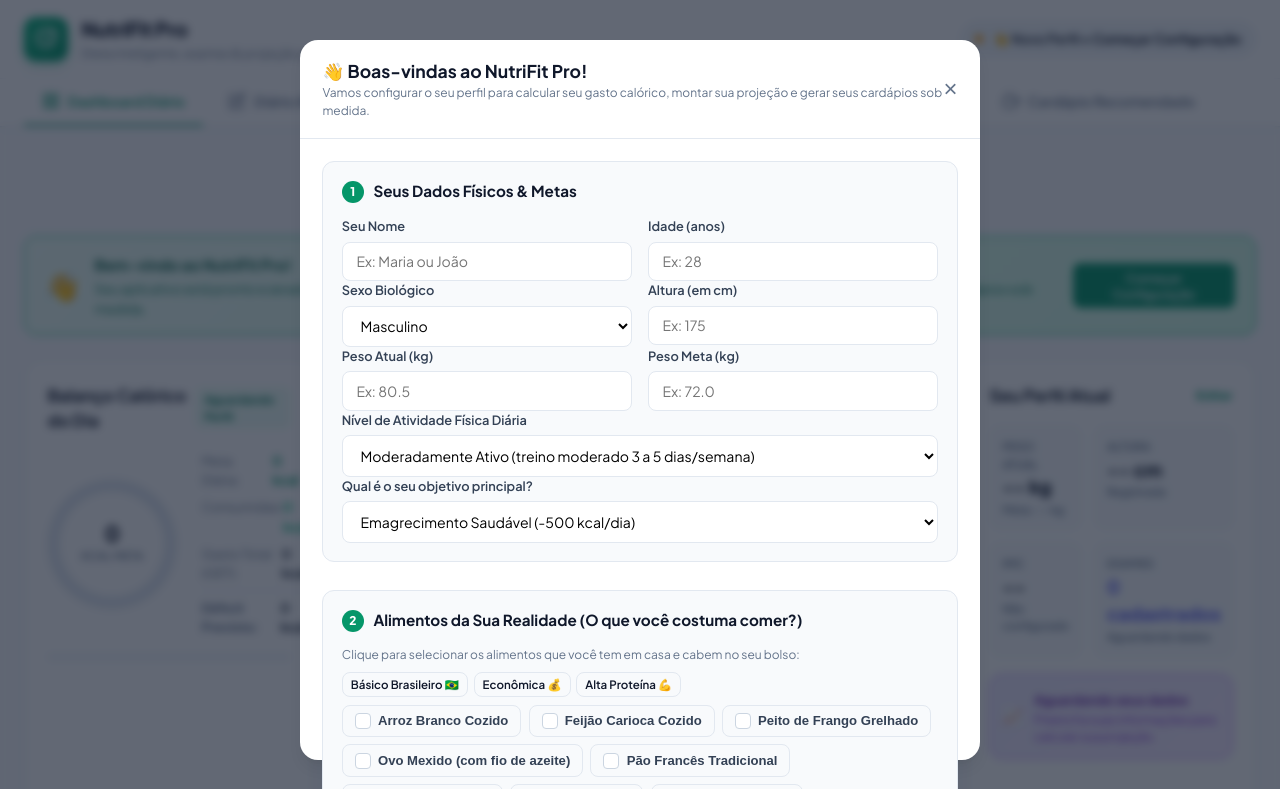
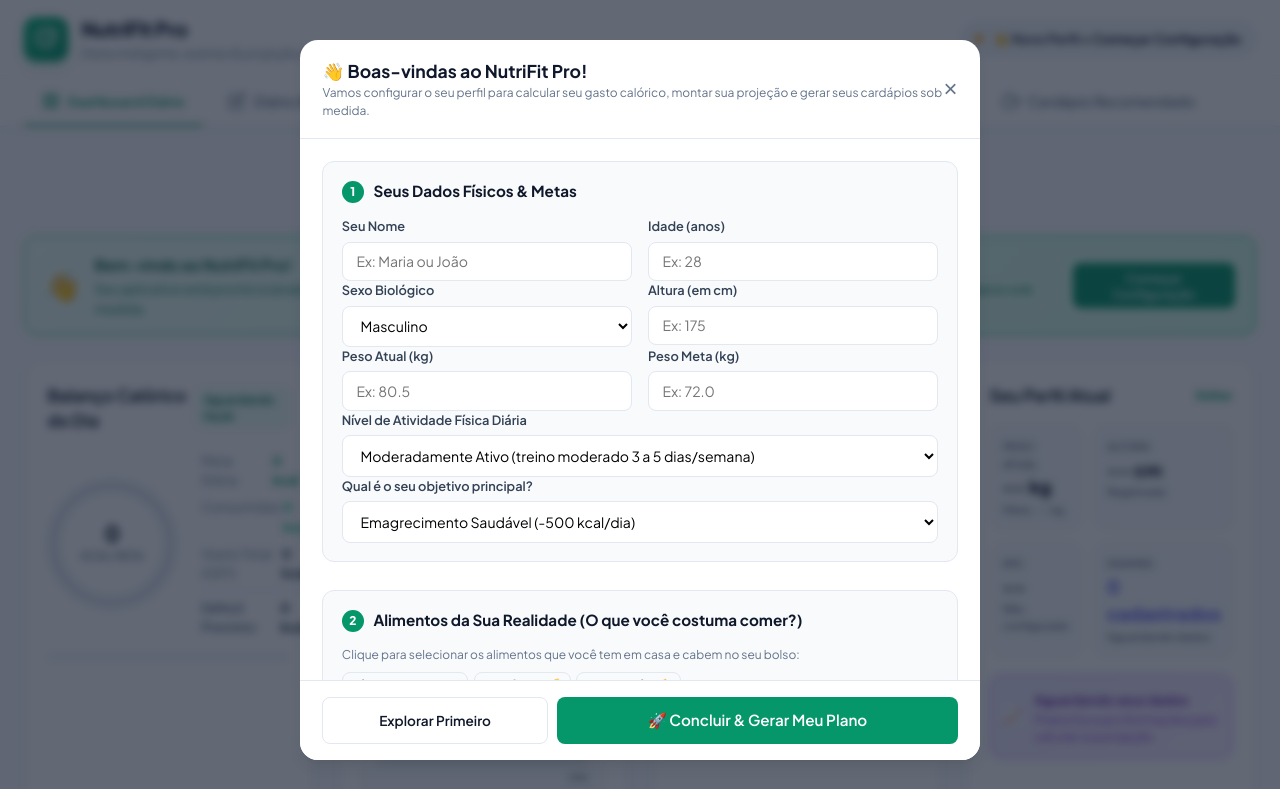
Before and after one commit to lucasdyllan-web/nutrifit-pro, a plain HTML site: page index.html in a window 1280 px wide. Shown: the top 789 px of the page. Drawn offline with nearby package versions, Linux system fonts and the light colour scheme.

Commit message:
fix: rolagem interna no modal de onboarding e botoes de acao visiveis

```diff
--- a/css/styles.css
+++ b/css/styles.css
@@ -1222,6 +1222,15 @@ img, svg, a, button {
   flex-direction: column;
   box-shadow: var(--shadow-lg);
   animation: modalScale 0.2s ease-out;
+  overflow: hidden;
+}
+
+.modal-card > form {
+  display: flex;
+  flex-direction: column;
+  flex: 1;
+  min-height: 0;
+  overflow: hidden;
 }
 
 @keyframes modalScale {
@@ -1254,9 +1263,12 @@ img, svg, a, button {
 .modal-body {
   padding: 1.4rem;
   overflow-y: auto;
+  -webkit-overflow-scrolling: touch;
   display: flex;
   flex-direction: column;
   gap: 1rem;
+  flex: 1;
+  min-height: 0;
 }
 
 .modal-footer {
@@ -1265,6 +1277,8 @@ img, svg, a, button {
   display: flex;
   justify-content: flex-end;
   gap: 0.75rem;
+  flex-shrink: 0;
+  background: white;
 }
 
 .tab-subnav {
```
